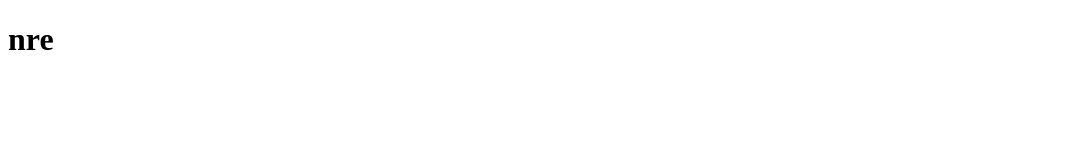
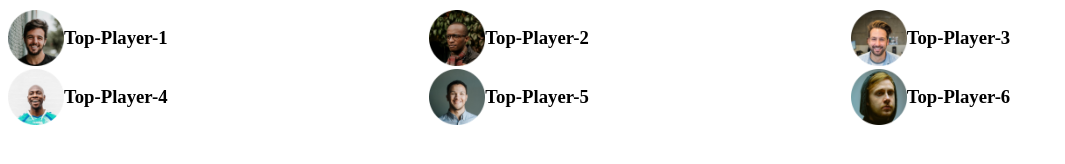
Before and after one commit to AnimeshMondol/leader, a plain HTML site: page index.html in a window 1280 px wide. Shown: the whole page, without its empty margins (0-1065 px from the left). Drawn offline with Linux system fonts and the light colour scheme.

Commit message:
top player session

```diff
--- a/index.html
+++ b/index.html
@@ -8,6 +8,42 @@
     <link rel="stylesheet" href="styles/style.css">
 </head>
 <body>
-    <h1>nre</h1>
+    <!-- header and nav -->
+    <header>
+
+    </header>
+    <!-- top player -->
+    <main>
+        <section>
+            <div class="top-players">
+                <div class="players">
+                    <div class="player">
+                        <img src="images/players/player-1.png" alt="">
+                        <h3>Top-Player-1</h3>
+                    </div>
+                    <div class="player">
+                        <img src="images/players/player-2.png" alt="">
+                        <h3>Top-Player-2</h3>
+                    </div>
+                    <div class="player">
+                        <img src="images/players/player-3.png" alt="">
+                        <h3>Top-Player-3</h3>
+                    </div>
+                    <div class="player">
+                        <img src="images/players/player-4.png" alt="">
+                        <h3>Top-Player-4</h3>
+                    </div>
+                    <div class="player">
+                        <img src="images/players/player-5.png" alt="">
+                        <h3>Top-Player-5</h3>
+                    </div>
+                    <div class="player">
+                        <img src="images/players/player-6.png" alt="">
+                        <h3>Top-Player-6</h3>
+                    </div>
+                </div>
+            </div>
+        </section>
+    </main>
 </body>
 </html>
--- a/styles/style.css
+++ b/styles/style.css
@@ -0,0 +1,13 @@
+/* top-players-style */
+.players{
+    display: grid;
+    grid-template-columns: repeat(3, 1fr);
+}
+.player{
+    display: flex;
+    align-items: center;
+}
+.player img{
+    width: 56px;
+    height: 56px;
+}
```
